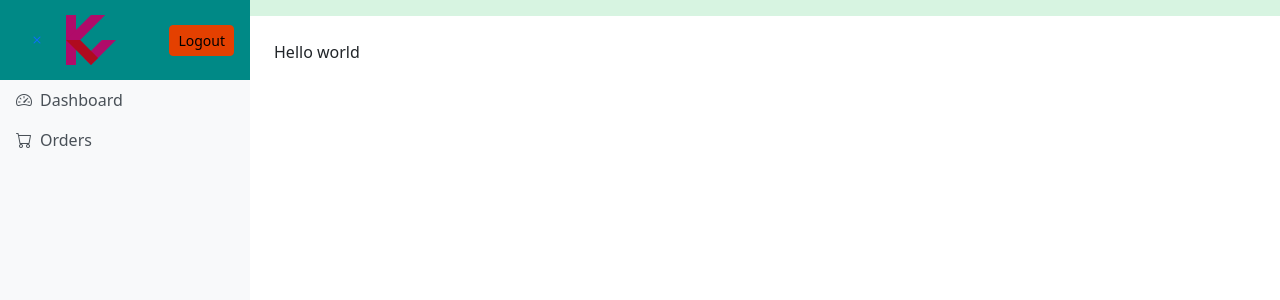
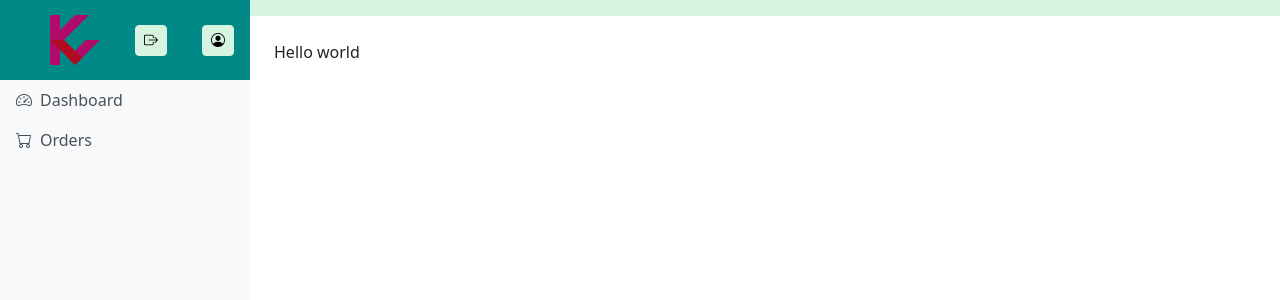
Before and after one commit to TiborKoderman/kvad-kvad-fe, a Vue app: page / in a window 1280 px wide. Shown: the top 300 px of the page. Built offline with nearby package versions, Linux system fonts and the light colour scheme.

Commit message:
Refactor SidebarBrand component to update icons and button styles

```diff
--- a/src/components/layout/SidebarBrand.vue
+++ b/src/components/layout/SidebarBrand.vue
@@ -13,7 +13,7 @@
           class="btn btn-link text-decoration-none"
           :aria-label="isCollapsed ? 'Expand sidebar' : 'Collapse sidebar'"
         >
-          <i class="bi" :class="isCollapsed ? 'bi-list' : 'bi-x'"></i>
+          <i class="bi" :class="isCollapsed ? 'bi-list' : 'bi-sidebar'"></i>
         </button>
         <img
           v-if="!isCollapsed"
@@ -26,9 +26,16 @@
       <button
         v-if="!isCollapsed"
         @click="logout"
-        class="btn btn-danger btn-sm"
+        class="btn btn-light btn-sm"
       >
-        Logout
+        <i class="bi bi-box-arrow-right"></i>
+      </button>
+      <button
+        v-if="!isCollapsed"
+        @click="goToAccount"
+        class="btn btn-light btn-sm"
+      >
+        <i class="bi bi-person-circle"></i>
       </button>
     </div>
   </template>
```
